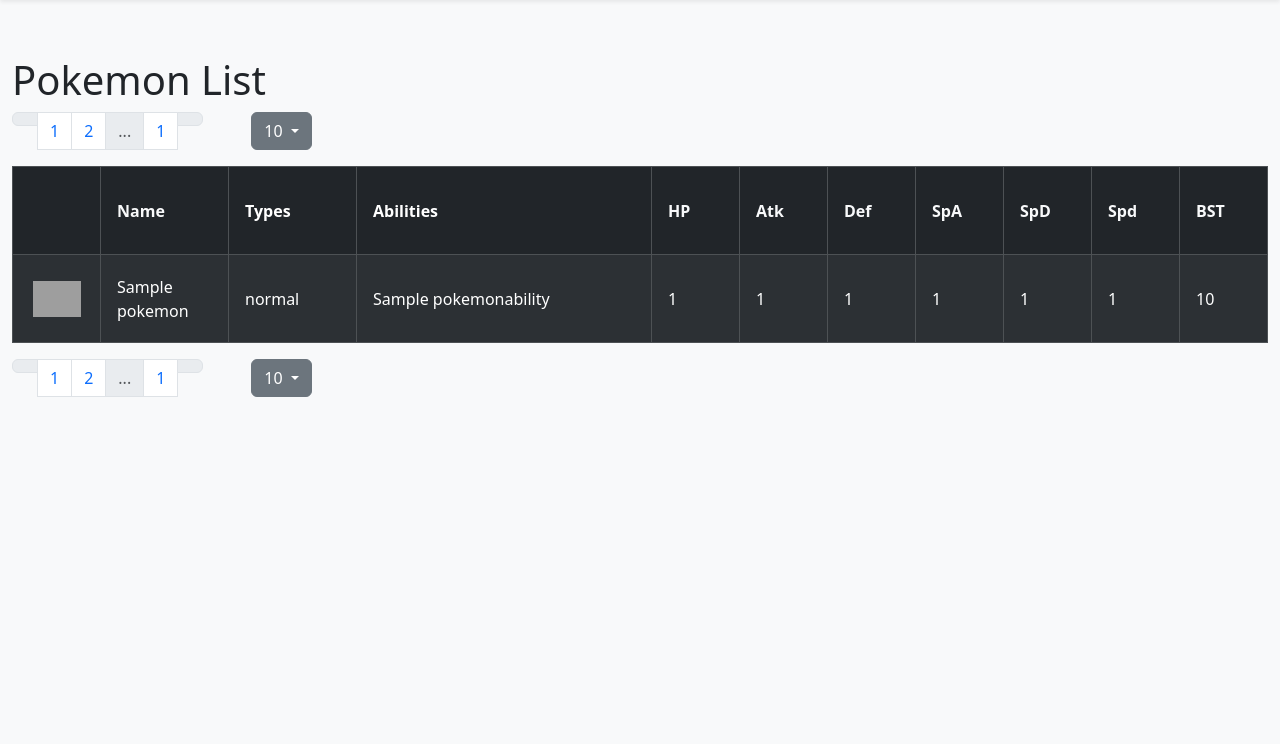
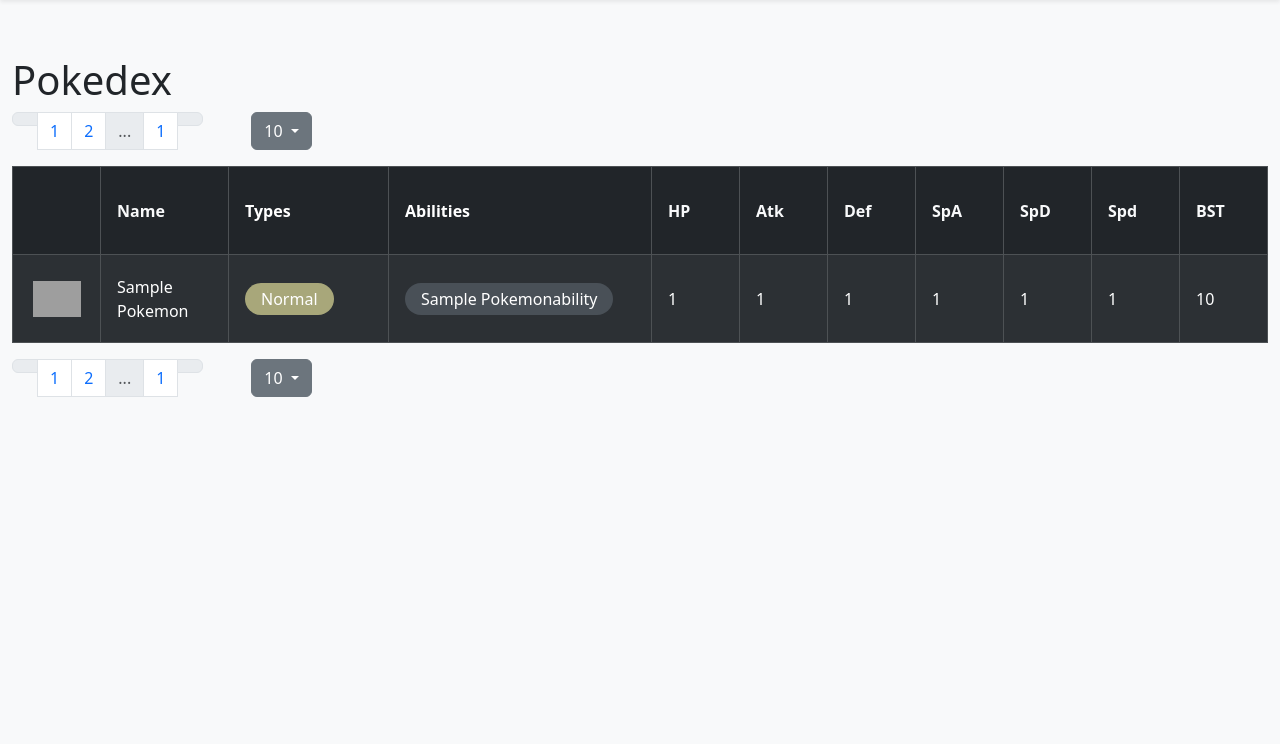
Before and after one commit to samuel-peter-chowdhury/PokemonDraftSite, a Django app: page /leagues/1/pokemon/list in a window 1280 px wide. Shown: the part 56-800 px from the top of the page. Run offline with Django 5.2, Linux system fonts and the light colour scheme; a user stored in the database is signed in; data comes from the database, SQL or seed files in the repository; tables that the repository leaves empty hold one stand-in row (values such as "Sample post"); grey boxes marked "Sample" are stand-in pictures; some libraries are stand-ins or nearby versions; grey boxes are pictures that could not be loaded.

Commit message:
Update tier list and pokedex style

```diff
--- a/core/leagues/models.py
+++ b/core/leagues/models.py
@@ -17,6 +17,9 @@
     members = models.ManyToManyField(CustomUser, related_name='member_leagues')
     moderators = models.ManyToManyField(CustomUser, related_name='moderator_leagues')
 
+    def __str__(self):
+        return self.name
+
     def get_active_season(self):
         return next((season for season in self.seasons.all() if season.is_active), None)
 
@@ -25,8 +28,14 @@
     league = models.ForeignKey(League, on_delete=models.CASCADE, related_name='seasons')
     status = models.CharField(max_length=15, choices=SeasonStatus.choices, default=SeasonStatus.DRAFT)
 
+    def __str__(self):
+        return self.name
+
 class Team(BaseModel):
     name = models.CharField(max_length=50)
     logo = models.ImageField(default='default_team_logo.png', blank=True, null=True)
     season = models.ForeignKey(Season, on_delete=models.CASCADE, related_name='teams')
     user = models.ForeignKey(CustomUser, on_delete=models.CASCADE, related_name='teams')
+
+    def __str__(self):
+        return self.name
--- a/core/leagues/templates/leagues/base.html
+++ b/core/leagues/templates/leagues/base.html
@@ -11,10 +11,10 @@
                 <a class="nav-link" href="{%  url 'leagues:league' id=league.id %}">Home</a>
             </li>
             <li class="nav-item">
-                <a class="nav-link" href="{%  url 'leagues:leaguePokemonTiers' id=league.id %}">Pokemon Tiers</a>
+                <a class="nav-link" href="{%  url 'leagues:leaguePokemonTiers' id=league.id %}">Tier List</a>
             </li>
             <li class="nav-item">
-                <a class="nav-link" href="{%  url 'leagues:leaguePokemonList' id=league.id %}">Pokemon List</a>
+                <a class="nav-link" href="{%  url 'leagues:leaguePokemonList' id=league.id %}">Pokedex</a>
             </li>
         </ul>
     </nav>
--- a/core/leagues/templates/leagues/league_pokemon_list.html
+++ b/core/leagues/templates/leagues/league_pokemon_list.html
@@ -1,7 +1,7 @@
 {% extends 'leagues/base.html' %}
 
 {% block content %}
-    <h1>Pokemon List</h1>
+    <h1>Pokedex</h1>
     <!--<form action="{% url 'leagues:initializePointData' id=activeSeason.id %}" method="post">
         {% csrf_token %}
         <button class="btn btn-primary" aria-label="Initialize Point Data" title="Initialize Point Data">Initialize Point Data</button>
@@ -126,9 +126,21 @@
                                 <img src="{{ pokemon.sprite_url }}" alt="Pokemon Sprite">
                             </div>
                         </td>
-                        <td class="table-cell-medium">{{ pokemon.name }}</td>
-                        <td class="table-cell-medium">{{ pokemon.get_types_string }}</td>
-                        <td>{{ pokemon.get_abilities_string }}</td>
+                        <td class="table-cell-medium text-capitalize">{{ pokemon.name }}</td>
+                        <td class="table-cell-large">
+                            <div class="pokemon-types-container">
+                                {% for t in pokemon.pokemon_types.all %}
+                                    <div class="pokemon-pill" style="background-color: {{t.type.color}}">{{ t.type.name }}</div>
+                                {% endfor %}
+                            </div>
+                        </td>
+                        <td>
+                            <div class="pokemon-abilities-container">
+                                {% for a in pokemon.pokemon_abilities.all %}
+                                    <div class="pokemon-pill">{{ a.name }}</div>
+                                {% endfor %}
+                            </div>
+                        </td>
                         <td class="table-cell-small">{{ pokemon.hp }}</td>
                         <td class="table-cell-small">{{ pokemon.attack }}</td>
                         <td class="table-cell-small">{{ pokemon.defense }}</td>
--- a/core/leagues/templates/leagues/league_pokemon_tier.html
+++ b/core/leagues/templates/leagues/league_pokemon_tier.html
@@ -1,6 +1,6 @@
 <div id="pokemon-tier-column-{{tier}}">
     <div class="d-flex align-items-center justify-content-center bg-dark text-secondary"><h1>{{tier}}<h1></div>
-    <div class="pokemon-table">
+    <div class="pokemon-table compact">
         <table class="table table-dark table-striped table-hover table-bordered">
             <thead>
                 <tr>
@@ -33,7 +33,7 @@
                                 <img src="{{ p.sprite_url }}" alt="Pokemon Sprite">
                             </div>
                         </td>
-                        <td class="table-cell-medium">{{ p.name }}</td>
+                        <td class="table-cell-medium text-capitalize">{{ p.name }}</td>
                         <td class="table-cell-small">{{ p.speed }}</td>
                     </tr>
                 {% endfor %}
--- a/core/leagues/templates/leagues/league_pokemon_tiers.html
+++ b/core/leagues/templates/leagues/league_pokemon_tiers.html
@@ -1,7 +1,7 @@
 {% extends 'leagues/base.html' %}
 
 {% block content %}
-    <h1>Pokemon Tiers</h1>
+    <h1>Tier List</h1>
     <div class="d-inline-flex w-100 overflow-auto bg-dark" style="max-height: 85vh">
         {% for tier in tiers %}
             <div hx-get="{%  url 'leagues:leaguePokemonTier' league_id=league.id tier=tier %}" hx-trigger="load" hx-target="#pokemon-tier-{{tier}}" hx-swap="outerHTML">
--- a/core/leagues/views.py
+++ b/core/leagues/views.py
@@ -56,11 +56,14 @@
         return redirect("/")
 
 def get_tier(request, league_id, tier):
-    league = League.objects.get(id=league_id)
-    activeSeason = league.get_active_season()
-    orderBy = request.GET.get('order_by', 'name')
-    pokemon = Pokemon.objects.defer('pokemon_type_effectives', 'pokemon_coverage_moves', 'pokemon_special_moves', 'pokemon_moves').filter(season=activeSeason, point_value=tier).order_by(orderBy)
-    return render(request, "leagues/league_pokemon_tier.html", {'league': league, 'tier': tier, 'pokemon': pokemon, 'orderBy': orderBy})
+    if request.user.has_league(league_id):
+        league = League.objects.get(id=league_id)
+        activeSeason = league.get_active_season()
+        orderBy = request.GET.get('order_by', 'name')
+        pokemon = Pokemon.objects.defer('pokemon_type_effectives', 'pokemon_coverage_moves', 'pokemon_special_moves', 'pokemon_moves').filter(season=activeSeason, point_value=tier).order_by(orderBy)
+        return render(request, "leagues/league_pokemon_tier.html", {'league': league, 'tier': tier, 'pokemon': pokemon, 'orderBy': orderBy})
+    else:
+        return HttpResponse(status=400)
 
 @user_passes_test(lambda u: u.is_superuser)
 def initialize_season_view(request, id):
--- a/core/pokemons/models.py
+++ b/core/pokemons/models.py
@@ -35,42 +35,60 @@
     season = models.ForeignKey(Season, on_delete=models.CASCADE, related_name='pokemons')
     team = models.ForeignKey(Team, on_delete=models.CASCADE, related_name='pokemons', blank=True, null=True)
 
-    def get_abilities_string(self):
-        return ', '.join([pa.name for pa in self.pokemon_abilities.all()])
-
-    def get_types_string(self):
-        return ', '.join([pt.type.name for pt in self.pokemon_types.all()])
+    def __str__(self):
+        return self.name
 
     def get_icon_sprite(self):
-        return f'https://play.pokemonshowdown.com/sprites/gen5/{self.name}.png'
+        return f'https://play.pokemonshowdown.com/sprites/gen5/{self.name.replace(" ", "-")}.png'
 
 class Type(BaseModel):
     name = models.CharField(max_length=10)
     color = models.CharField(max_length=7)
 
+    def __str__(self):
+        return self.name
+
 class PokemonType(BaseModel):
     pokemon = models.ForeignKey(Pokemon, on_delete=models.CASCADE, related_name='pokemon_types')
     type = models.ForeignKey(Type, on_delete=models.CASCADE, related_name='pokemon_types')
+
+    def __str__(self):
+        return f'{self.pokemon}:{self.type}'
 
 class PokemonTypeEffective(BaseModel):
     pokemon = models.ForeignKey(Pokemon, on_delete=models.CASCADE, related_name='pokemon_type_effectives')
     type = models.ForeignKey(Type, on_delete=models.CASCADE, related_name='pokemon_type_effectives')
     value = models.FloatField()
 
+    def __str__(self):
+        return f'{self.pokemon}:{self.type}:{self.value}'
+
 class PokemonCoverageMove(BaseModel):
     pokemon = models.ForeignKey(Pokemon, on_delete=models.CASCADE, related_name='pokemon_coverage_moves')
     type = models.ForeignKey(Type, on_delete=models.CASCADE, related_name='pokemon_coverage_moves')
     name = models.CharField(max_length=50)
+
+    def __str__(self):
+        return f'{self.pokemon}:{self.type}:{self.name}'
 
 class PokemonSpecialMove(BaseModel):
     pokemon = models.ForeignKey(Pokemon, on_delete=models.CASCADE, related_name='pokemon_special_moves')
     category = models.CharField(max_length=16, choices=SpecialMoveCategory.choices)
     name = models.CharField(max_length=50)
 
+    def __str__(self):
+        return f'{self.pokemon}:{self.category}:{self.name}'
+
 class PokemonMove(BaseModel):
     pokemon = models.ForeignKey(Pokemon, on_delete=models.CASCADE, related_name='pokemon_moves')
     name = models.CharField(max_length=50)
 
+    def __str__(self):
+        return f'{self.pokemon}:{self.name}'
+
 class PokemonAbility(BaseModel):
     pokemon = models.ForeignKey(Pokemon, on_delete=models.CASCADE, related_name='pokemon_abilities')
     name = models.CharField(max_length=50)
+
+    def __str__(self):
+        return f'{self.pokemon}:{self.name}'
--- a/core/static/css/style.css
+++ b/core/static/css/style.css
@@ -138,6 +138,12 @@
                 max-width: 8rem;
             }
 
+            &.table-cell-large {
+                width: 10rem;
+                min-width: 10rem;
+                max-width: 15rem;
+            }
+
             a {
                 cursor: pointer;
                 text-decoration: none;
@@ -171,5 +177,88 @@
                 }
             }
         }
+
+        .pokemon-types-container,
+        .pokemon-abilities-container {
+            display: inline-flex;
+            align-items: center;
+            width: 100%;
+            gap: 0.5rem;
+
+            .pokemon-pill {
+                display: flex;
+                align-items: center;
+                justify-content: center;
+                text-transform: capitalize;
+                padding: 0.25rem 1rem;
+                background-color: var(--bs-gray-700);
+                border-radius: 1rem;
+            }
+        }
+    }
+
+    &.compact {
+        font-size: 0.5rem;
+
+        table {
+            tr {
+                height: 2.75rem;
+                min-height: 2.75rem;
+                max-height: 2.75rem;
+            }
+
+            th,
+            td {
+                height: 2.75rem;
+                min-height: 2.75rem;
+                max-height: 2.75rem;
+                max-width: 5.5rem;
+                padding: 0.5rem;
+
+                &.table-cell-small {
+                    width: 2.75rem;
+                    min-width: 2.75rem;
+                    max-width: 2.75rem;
+                }
+
+                &.table-cell-medium {
+                    width: 4rem;
+                    min-width: 4rem;
+                    max-width: 4rem;
+                }
+
+                &.table-cell-large {
+                    width: 5rem;
+                    min-width: 5rem;
+                    max-width: 7.5rem;
+                }
+            }
+
+            .pokemon-sprite {
+                width: 2.75rem;
+                max-width: 2.75rem;
+                min-width: 2.75rem;
+                height: 2.75rem;
+                max-height: 2.75rem;
+                min-height: 2.75rem;
+
+                div {
+                    img {
+                        max-width: 1.5rem;
+                        max-height: 1.5rem;
+                    }
+                }
+            }
+
+            .pokemon-types-container,
+            .pokemon-abilities-container {
+                gap: 0.25rem;
+
+                .pokemon-pill {
+                    padding: 0.125rem 0.5rem;
+                    border-radius: 0.5rem;
+                }
+            }
+        }
     }
 }
```
Also changed, not shown: core/leagues/templates/leagues/league_admin.html (added).
